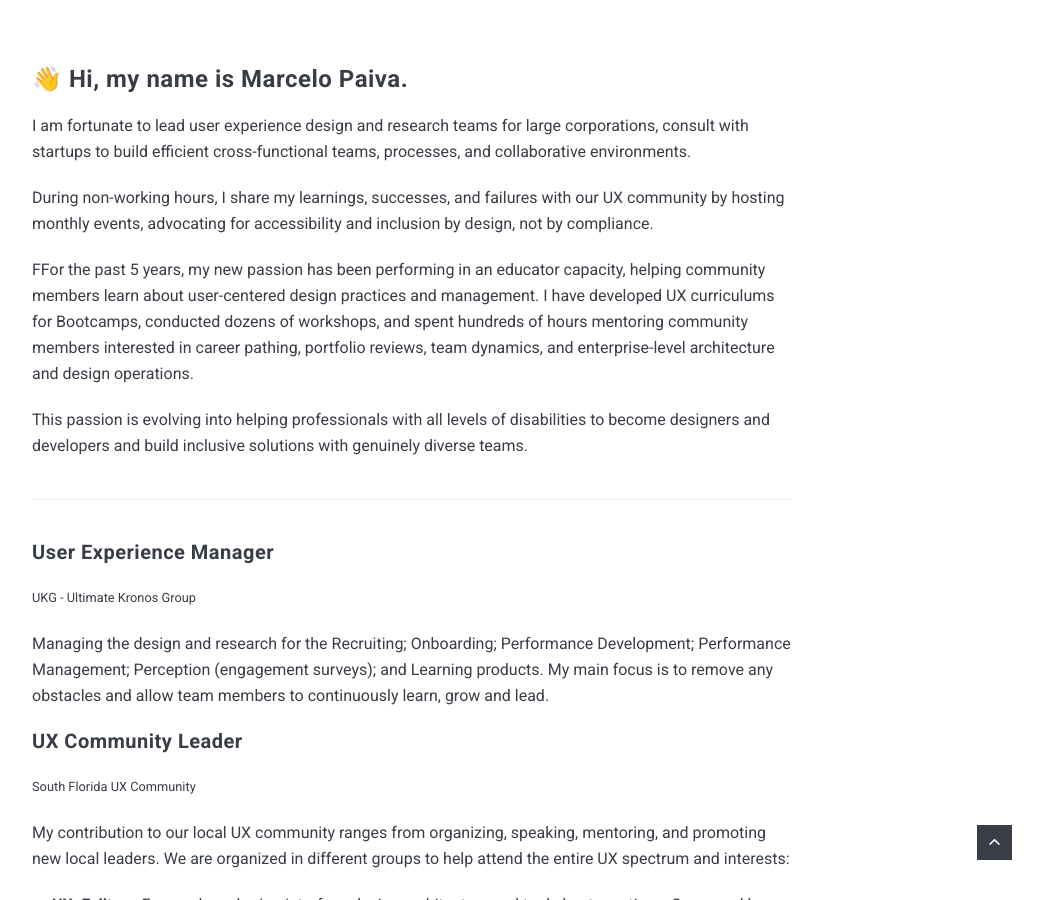
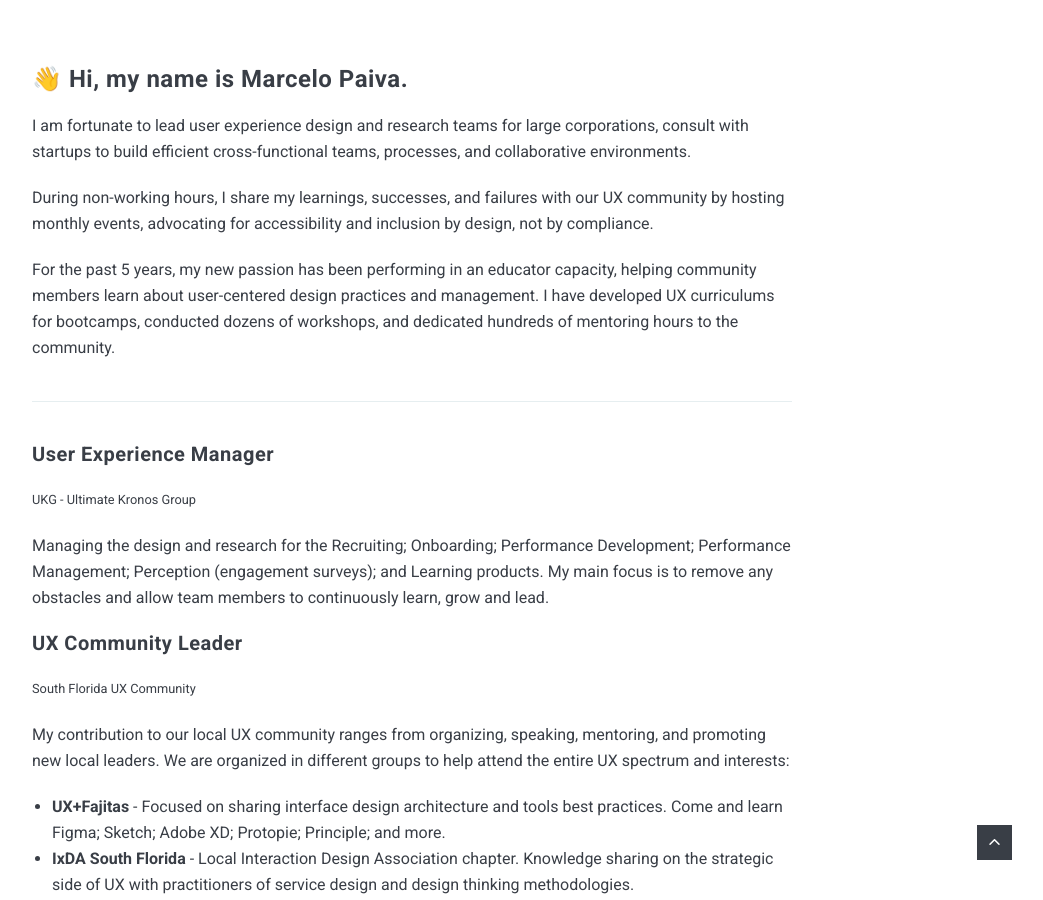
Before and after one commit to mpaiva/blog, a Jekyll site: the page built from _pages/about.md, in a window 1280 px wide and 900 px high, scrolled down 926 px. Shown: the whole window, without its empty margins (228-1271 px from the left). Built offline with Jekyll 4.4.1, drawn with Linux system fonts in a browser that asks for light colours; nearby versions of some CDN libraries.

Commit message:
about edits

```diff
--- a/_data/settings.yml
+++ b/_data/settings.yml
@@ -11,7 +11,7 @@ author:
   name: Marcelo Paiva
   image: 01.jpg
   say-hello: 👋 I’m <strong>Marcelo Paiva</strong>
-  bio: Learning something new</strong> every day is <strong>my school</strong>.<br/>Sharing what I learn with the community is <strong>my joy</strong>.<br/> Building cross-functional teams is <strong>my passion</strong>.<br/>Designing with Accessibility in mind is <strong>the focal point</strong>.<br/>Practicing Inclusive Design is <strong>my beacon</strong>.
+  bio: <strong>My school</strong><br/>is learning something new every day.<br/> <strong>My joy</strong><br/>is sharing what I learn with the community.<br/> <strong>My passion</strong><br/> is building cross-functional teams.<br/> <strong>My focus</strong>is designing with accessibility in mind.<br/><strong>My beacon</strong>is practicing and raising awareness about inclusive design.
 
 
 #-------------------------------
--- a/_pages/about.md
+++ b/_pages/about.md
@@ -11,9 +11,7 @@ I am fortunate to lead user experience design and research teams for large corpo
 
 During non-working hours, I share my learnings, successes, and failures with our UX community by hosting monthly events, advocating for accessibility and inclusion by design, not by compliance.
 
-FFor the past 5 years, my new passion has been performing in an educator capacity, helping community members learn about user-centered design practices and management. I have developed UX curriculums for Bootcamps, conducted dozens of workshops, and spent hundreds of hours mentoring community members interested in career pathing, portfolio reviews, team dynamics, and enterprise-level architecture and design operations.
-
-This passion is evolving into helping professionals with all levels of disabilities to become designers and developers and build inclusive solutions with genuinely diverse teams.
+For the past 5 years, my new passion has been performing in an educator capacity, helping community members learn about user-centered design practices and management. I have developed UX curriculums for bootcamps, conducted dozens of workshops, and dedicated hundreds of mentoring hours to the community.
 
 ***
 
```
